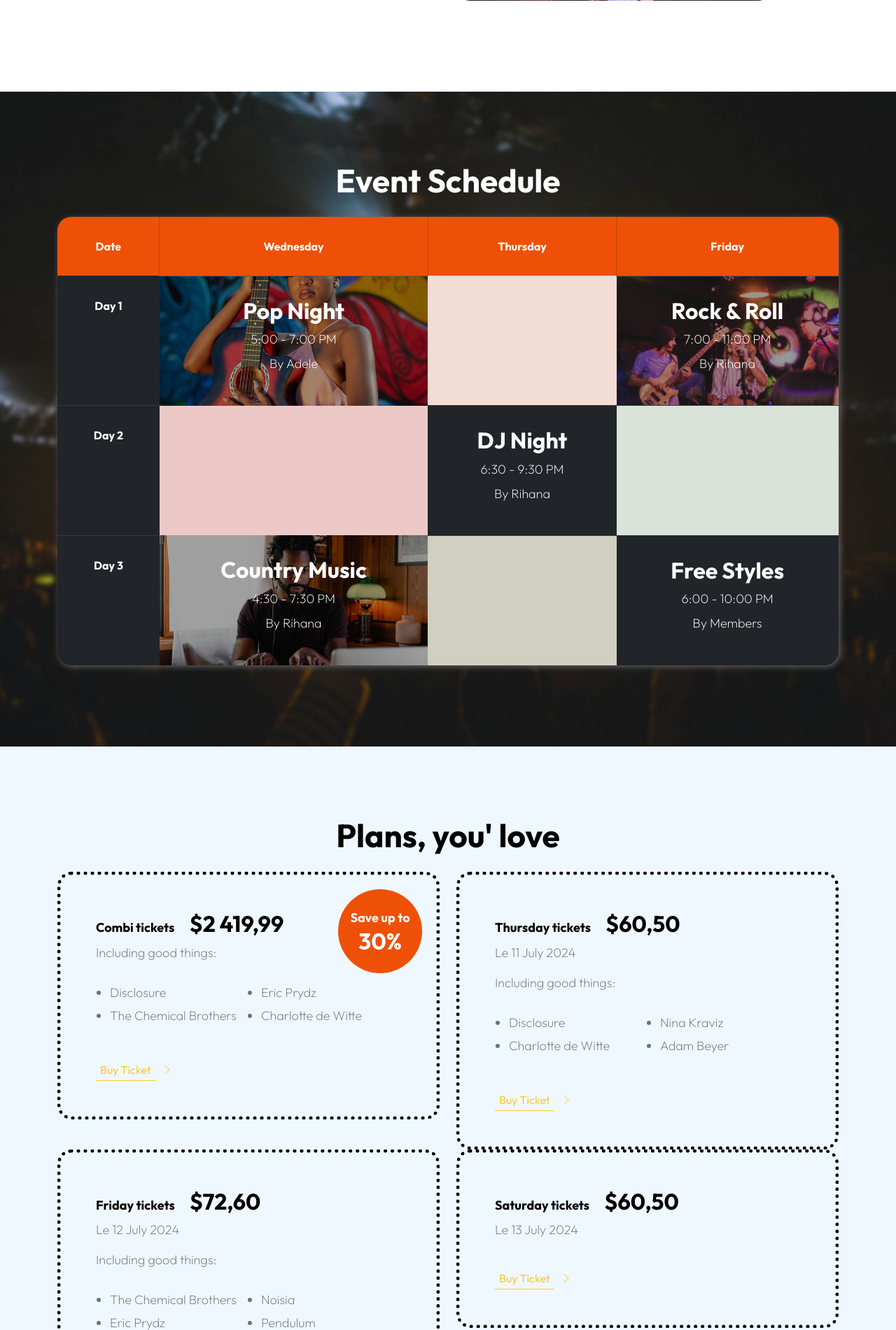
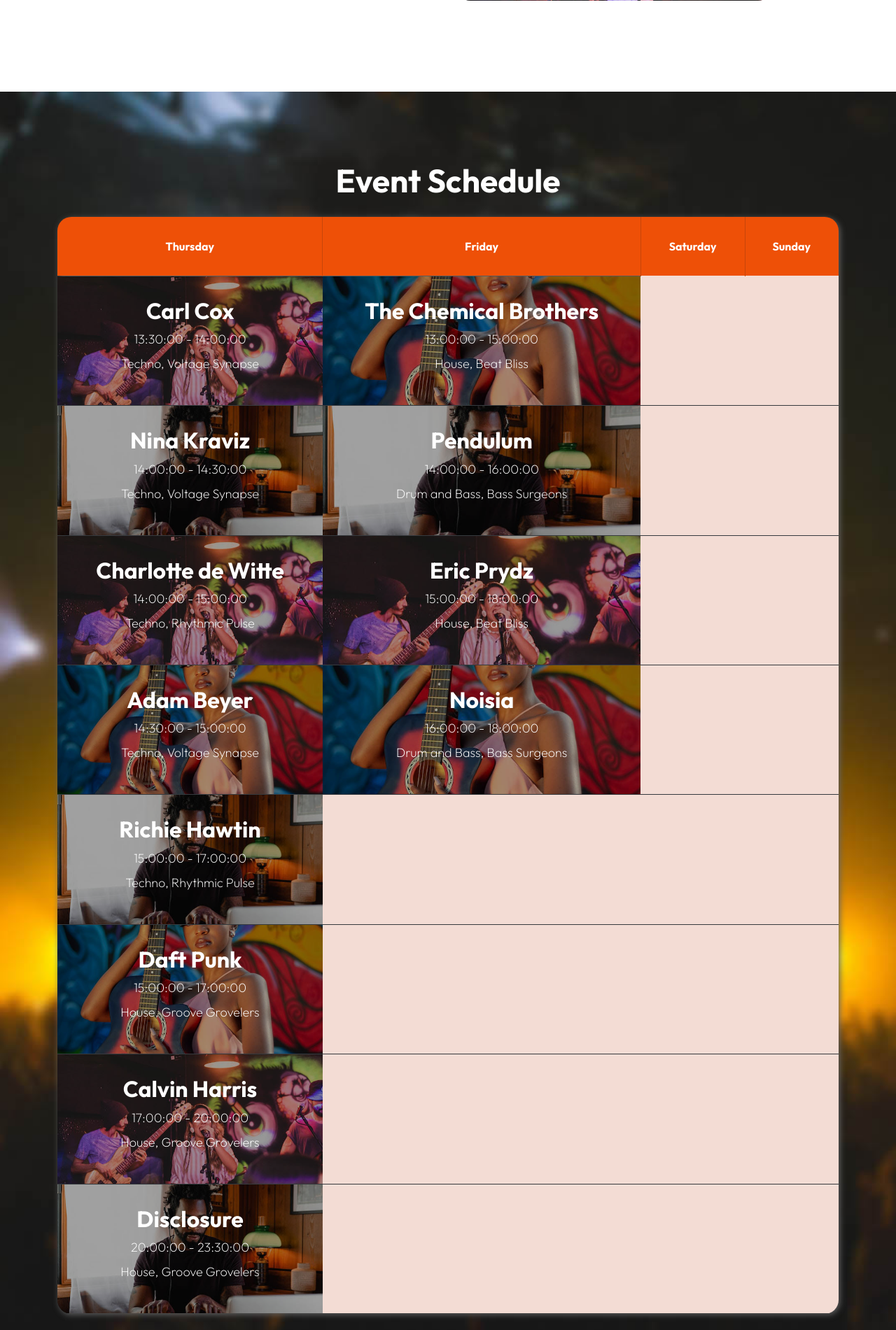
Before and after one commit to tecg-sgc/interruption-festival, a PHP site: page / in a window 1280 px wide. Shown: the part 2562-4463 px from the top of the page at 70% size. Run offline with PHP 8.4, Linux system fonts and the light colour scheme; data comes from the database, SQL or seed files in the repository.

Commit message:
Added schedule table data injection

```diff
--- a/controllers/HomeController.php
+++ b/controllers/HomeController.php
@@ -10,6 +10,7 @@
             'title' => $edition->title,
             'artists' => Artist::getHomepageArtists($edition),
             'tickets' => Ticket::getHomepageTickets($edition),
+            'schedules' => Schedule::getHomepageTable($edition),
         ]);
     }
 }
--- a/index.php
+++ b/index.php
@@ -6,7 +6,9 @@
 require_once('./models/BaseModel.php');
 require_once('./models/Edition.php');
 require_once('./models/Artist.php');
-require_once('models/Ticket.php');
+require_once('./models/Ticket.php');
+require_once('./models/Day.php');
+require_once('./models/Schedule.php');
 require_once('./controllers/BaseController.php');
 require_once('./controllers/HomeController.php');
 
--- /dev/null
+++ b/models/Day.php
@@ -0,0 +1,25 @@
+<?php
+
+class Day extends BaseModel
+{
+    public function editionDays($edition)
+    {
+        $days = $this->get('SELECT `id`, `date`
+            FROM `days` d
+            WHERE d.deleted_at IS NULL
+            AND d.edition_id = :edition_id
+            ORDER BY d.date;',
+            ['edition_id' => $edition->id]
+        );
+
+        $daysWithIdKeys = [];
+
+        foreach($days as $day) {
+            $day->name = date('l', strtotime($day->date));
+            $day->schedules = [];
+            $daysWithIdKeys[$day->id] = $day;
+        }
+
+        return $daysWithIdKeys;
+    }
+}
--- /dev/null
+++ b/models/Schedule.php
@@ -0,0 +1,56 @@
+<?php
+
+class Schedule extends BaseModel
+{
+    public function homepageTable($edition)
+    {
+        // 1. Récupérer les jours concernés par cette édition
+        $days = Day::getEditionDays($edition);
+
+        // 2. Extraire les day_id récupérés au point 1
+        $day_ids = array_keys($days);
+
+        // 3. Exécuter la requête sur la table schedules pour les jours récupérés
+        $schedules = $this->get('SELECT s.day_id,
+            s.started_at,
+            s.ended_at,
+            a.thumb,
+            a.name AS \'artist\',
+            g.name AS \'genre\',
+            st.name AS \'stage\'
+            FROM `schedules` s
+            JOIN `artists` a ON s.artist_id = a.id
+            LEFT OUTER JOIN `genres` g ON (a.genre_id = g.id AND g.deleted_at IS NULL)
+            LEFT OUTER JOIN `stages` st ON (s.stage_id = st.id AND st.deleted_at IS NULL)
+            WHERE s.deleted_at IS NULL
+            AND a.deleted_at IS NULL
+            AND s.day_id IN ('.implode(',', array_map(fn($item) => '?', $day_ids)).')
+            ORDER BY s.day_id, s.started_at, st.capacity DESC;',
+            $day_ids
+        );
+
+        // 4. Assigner les schedules récupérées au jour qui les concernent
+        foreach($schedules as $schedule) {
+            $days[$schedule->day_id]->schedules[] = $schedule;
+        }
+
+        // 5. Formater la structure de tableau affichable
+        $table = [];
+
+        foreach(array_values($days) as $index => $day) {
+            if(count($table) < count($day->schedules)) {
+                $table = array_pad($table, count($day->schedules) - count($table), array_pad([], count($days), null));
+            }
+
+            foreach($day->schedules as $row => $schedule) {
+                $table[$row][$index] = $schedule;
+            }
+        }
+
+        // 6. Ajouter les en-têtes du tableau
+        array_unshift($table, array_values($days));
+
+        // 7. Retourner le résultat
+        return $table;
+    }
+}
--- a/views/home.php
+++ b/views/home.php
@@ -301,84 +301,34 @@
                             <div class="table-responsive">
                                 <table class="schedule-table table table-dark">
                                     <thead>
+                                        <?php $headers = array_shift($schedules); ?>
                                         <tr>
-                                            <th scope="col">Date</th>
-
-                                            <th scope="col">Wednesday</th>
-
-                                            <th scope="col">Thursday</th>
-
-                                            <th scope="col">Friday</th>
-
+                                            <?php foreach($headers as $day): ?>
+                                            <th scope="col"><?= $day->name; ?></th>
+                                            <?php endforeach; ?>
                                         </tr>
                                     </thead>
 
                                     <tbody>
+                                        <?php foreach($schedules as $row): ?>
                                         <tr>
-                                            <th scope="row">Day 1</th>
+                                            <?php foreach($row as $schedule): ?>
+                                                <?php if($schedule): ?>
+                                            <td class="table-background-image-wrap" style="background-image: url(images/artists/<?= $schedule->thumb; ?>);">
+                                                <h3><?= $schedule->artist; ?></h3>
 
-                                            <td class="table-background-image-wrap pop-background-image">
-                                                <h3>Pop Night</h3>
+                                                <p class="mb-2"><?= $schedule->started_at ?> - <?= $schedule->ended_at ?></p>
 
-                                                <p class="mb-2">5:00 - 7:00 PM</p>
-
-                                                <p>By Adele</p>
+                                                <p><?= trim($schedule->genre . ', ' . $schedule->stage, ', ') ?></p>
 
                                                 <div class="section-overlay"></div>
                                             </td>
-
+                                                <?php else: ?>
                                             <td style="background-color: #F3DCD4"></td>
-
-                                            <td class="table-background-image-wrap rock-background-image">
-                                                <h3>Rock & Roll</h3>
-
-                                                <p class="mb-2">7:00 - 11:00 PM</p>
-
-                                                <p>By Rihana</p>
-
-                                                <div class="section-overlay"></div>
-                                            </td>
+                                                <?php endif; ?>
+                                            <?php endforeach; ?>
                                         </tr>
-
-                                        <tr>
-                                            <th scope="row">Day 2</th>
-
-                                            <td style="background-color: #ECC9C7"></td>
-
-                                            <td>
-                                                <h3>DJ Night</h3>
-
-                                                <p class="mb-2">6:30 - 9:30 PM</p>
-
-                                                <p>By Rihana</p>
-                                            </td>
-
-                                            <td style="background-color: #D9E3DA"></td>
-                                        </tr>
-
-                                        <tr>
-                                            <th scope="row">Day 3</th>
-
-                                            <td class="table-background-image-wrap country-background-image">
-                                                <h3>Country Music</h3>
-
-                                                <p class="mb-2">4:30 - 7:30 PM</p>
-
-                                                <p>By Rihana</p>
-
-                                                <div class="section-overlay"></div>
-                                            </td>
-
-                                            <td style="background-color: #D1CFC0"></td>
-
-                                            <td>
-                                                <h3>Free Styles</h3>
-
-                                                <p class="mb-2">6:00 - 10:00 PM</p>
-
-                                                <p>By Members</p>
-                                            </td>
-                                        </tr>
+                                        <?php endforeach; ?>
                                     </tbody>
                                 </table>
                             </div>
```
